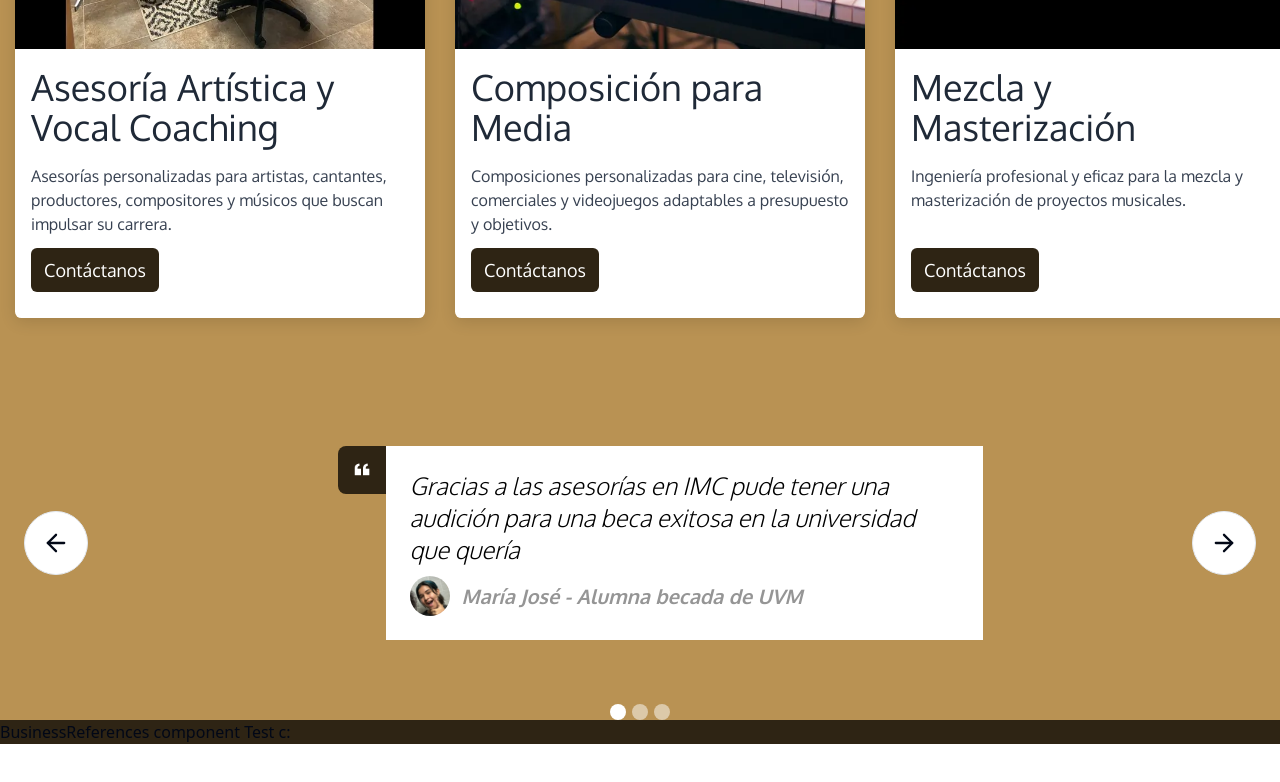
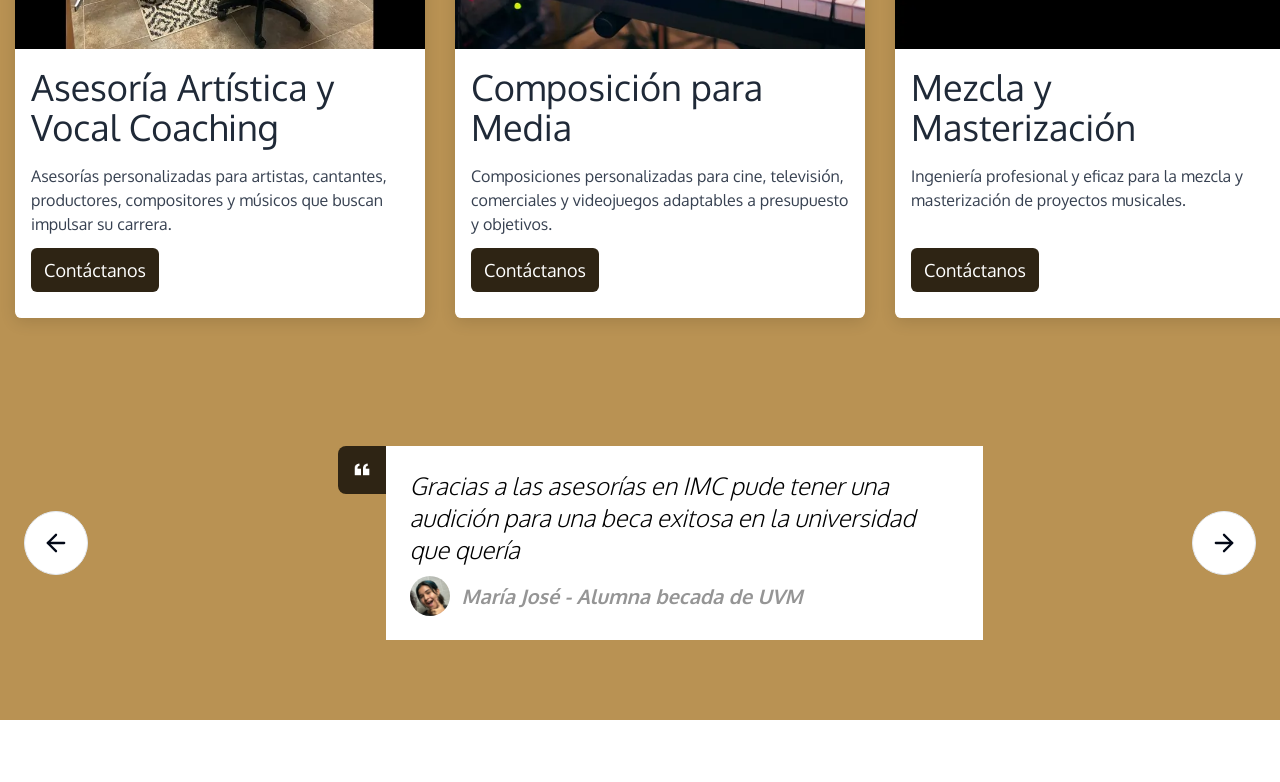
Before and after one commit to saulkurosaki/IZTAC-MUSIC-COMPANY, a Next.js app: page /our-services in a window 1280 px wide. Shown: the part 596-1378 px from the top of the page. Before the commit the page ends 1340 px from the top, so only its background shows below. Built offline with nearby package versions, Linux system fonts and the light colour scheme.

Commit message:
feat(BusinessReferences): implement the complete section tag layout

```diff
--- a/components/our-services/BusinessReferences.tsx
+++ b/components/our-services/BusinessReferences.tsx
@@ -1,5 +1,65 @@
+// import Image from "next/image";
+
+// import Reference_1 from "../../assets/business_references_img_1.svg";
+// import Reference_2 from "../../assets/business_references_img_2.svg";
+// import Reference_3 from "../../assets/business_references_img_3.svg";
+// import Reference_4 from "../../assets/business_references_img_4.svg";
+// import Reference_5 from "../../assets/business_references_img_5.svg";
+// import Reference_6 from "../../assets/business_references_img_6.svg";
+
 const BusinessReferences = () => {
-  return <div>BusinessReferences component Test c:</div>;
+  return (
+    <section className="w-full h-[380px] bg-white pt-12 pb-8">
+      {/* <div className="container w-[1320px] h-full px-[15px] flex flex-col">
+        <div className="w-full h-[150px] flex flex-col">
+          <h2 className="w-full h-[70px] text-[42px] oxygen flex items-center justify-center">
+            Nuestras Referencias
+          </h2>
+          <p className="w-full h-[30px] text-lg oxygen text-[#7a7a7a] flex items-center justify-center">
+            Algunas de las empresas con las que hemos colaborado.
+          </p>
+        </div>
+        <div className="w-full h-[150px] flex pb-12">
+          <Image
+            src={Reference_1}
+            alt="reference_image"
+            width={215}
+            className="object-contain"
+          />
+          <Image
+            src={Reference_2}
+            alt="reference_image"
+            width={215}
+            className="object-contain"
+          />
+          <Image
+            src={Reference_3}
+            alt="reference_image"
+            width={215}
+            className="object-contain"
+          />
+          <Image
+            src={Reference_4}
+            alt="reference_image"
+            width={215}
+            className="object-contain"
+          />
+          <Image
+            src={Reference_5}
+            alt="reference_image"
+            width={215}
+            className="object-contain"
+          />
+          <Image
+            src={Reference_6}
+            alt="reference_image"
+            width={215}
+            className="object-contain"
+          />
+        </div>
+      </div> */}
+    </section>
+  );
 };
 
 export default BusinessReferences;
```
